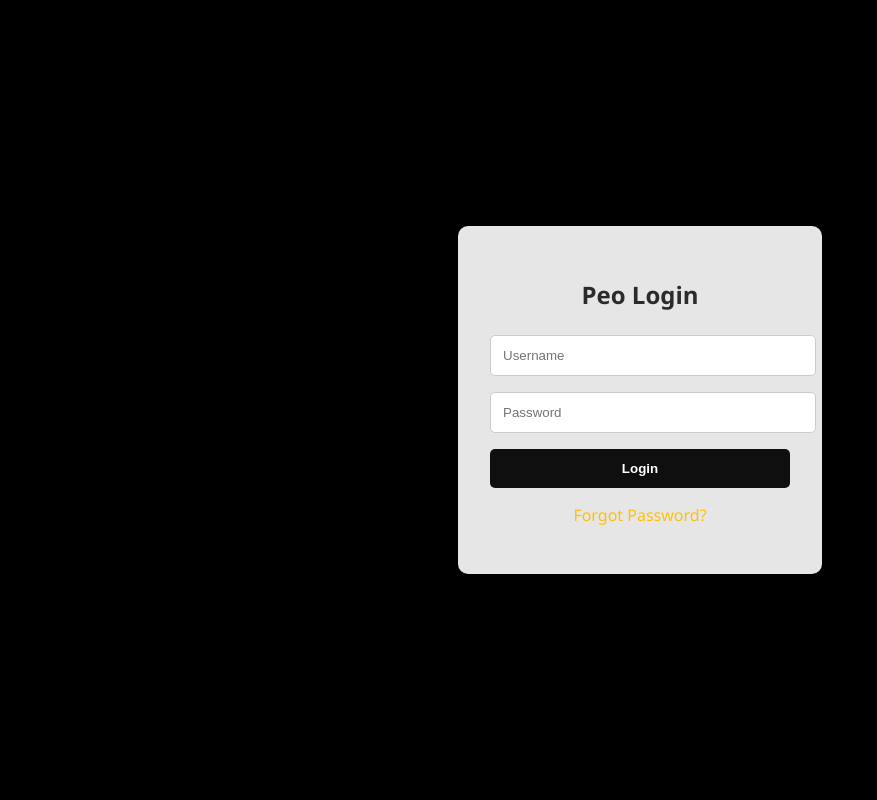
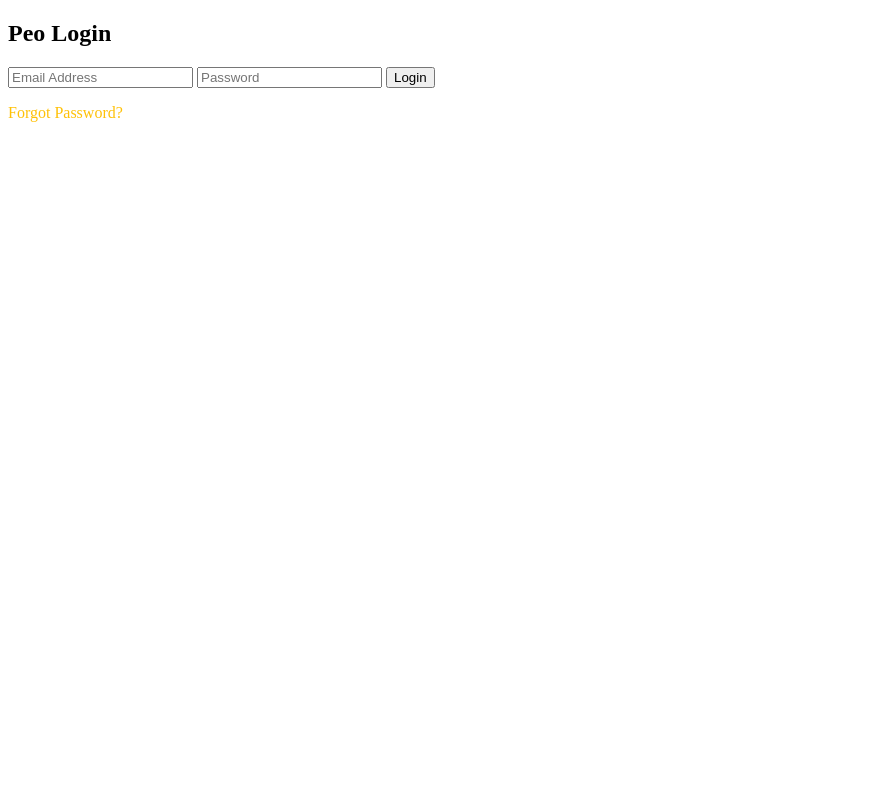
Before and after one commit to PML-1982/PeoApp, a Flask app: page /login-page in a window 1280 px wide. Shown: the whole page, without its empty margins (0-877 px from the left). Run offline with Flask 3, Linux system fonts and the light colour scheme.

Commit message:
🔐 Add session protection to routes, fix login and forgot password flow, enforce dashboard redirect

```diff
--- a/app.py
+++ b/app.py
@@ -36,10 +36,11 @@ scheduler.start()
 def login_required(f):
     @wraps(f)
     def decorated_function(*args, **kwargs):
-        if not session.get('logged_in'):
+        if 'user' not in session:
             return redirect(url_for('serve_login'))
         return f(*args, **kwargs)
     return decorated_function
+
 
 @app.route('/')
 def home():
@@ -58,15 +59,15 @@ def logout():
 def login():
     try:
         data = request.get_json(force=True)
-        username = data.get('username')
+        email = data.get('email')
         password = data.get('password')
 
-        if not isinstance(username, str) or not isinstance(password, str):
+        if not isinstance(email, str) or not isinstance(password, str):
             return jsonify({"success": False, "message": "Invalid input types."}), 400
 
         conn = sqlite3.connect(DB_PATH)
         cursor = conn.cursor()
-        cursor.execute("SELECT password, password_changed FROM users WHERE email = ?", (username,))
+        cursor.execute("SELECT password, password_changed FROM users WHERE email = ?", (email,))
         row = cursor.fetchone()
         conn.close()
 
@@ -75,8 +76,12 @@ def login():
             if isinstance(stored_hashed, str):
                 stored_hashed = stored_hashed.encode('utf-8')
             if bcrypt.checkpw(password.encode('utf-8'), stored_hashed):
-                session['user'] = username
-                return jsonify({"success": True, "message": "Login successful.", "password_changed": bool(row[1])})
+                session['user'] = email
+                return jsonify({
+                    "success": True,
+                    "message": "Login successful.",
+                    "password_changed": bool(row[1])
+                })
 
         return jsonify({"success": False, "message": "Invalid credentials"}), 401
 
@@ -93,17 +98,17 @@ def serve_change_password_page():
 @app.route('/change-password', methods=['POST'])
 def change_password():
     data = request.get_json()
-    username = data.get('username')
+    email = data.get('email')
     new_password = data.get('new_password')
 
-    if not username or not new_password:
-        return jsonify({"success": False, "message": "Username and new password required."}), 400
+    if not email or not new_password:
+        return jsonify({"success": False, "message": "Email and new password required."}), 400
 
     hashed_pw = bcrypt.hashpw(new_password.encode('utf-8'), bcrypt.gensalt())
 
     conn = sqlite3.connect(DB_PATH)
     cursor = conn.cursor()
-    cursor.execute("UPDATE users SET password = ?, password_changed = 1 WHERE email = ?", (hashed_pw, username))
+    cursor.execute("UPDATE users SET password = ?, password_changed = 1 WHERE email = ?", (hashed_pw, email))
     conn.commit()
     updated = cursor.rowcount
     conn.close()
@@ -114,31 +119,29 @@ def change_password():
 
 
 # === Serve Forgot Password Page ===
-@app.route('/forgot-password-page')
-def serve_forgot_password_page():
-    return render_template('forgot_password.html')
-
-# === Handle Forgot Password (POST) ===
 @app.route('/forgot-password', methods=['POST'])
 def forgot_password():
     data = request.json
-    username = data.get('username')
+    email = data.get('email')
 
-    if not username:
-        return jsonify({"success": False, "message": "Username is required."}), 400
+    if not email:
+        return jsonify({"success": False, "message": "Email is required."}), 400
 
     temp_password = "Temp@123"
     hashed_pw = bcrypt.hashpw(temp_password.encode('utf-8'), bcrypt.gensalt())
 
     conn = sqlite3.connect(DB_PATH)
     cursor = conn.cursor()
-    cursor.execute("UPDATE users SET password = ?, password_changed = 0 WHERE email = ?", (hashed_pw, username))
+    cursor.execute("UPDATE users SET password = ?, password_changed = 0 WHERE email = ?", (hashed_pw, email))
     conn.commit()
     updated = cursor.rowcount
     conn.close()
 
     if updated:
-        return jsonify({"success": True, "message": f"Password reset successfully. Your temporary password is: {temp_password}"})
+        return jsonify({
+            "success": True,
+            "message": f"Password reset successfully. Your temporary password is: {temp_password}"
+        })
     return jsonify({"success": False, "message": "User not found."}), 404
 
 # === STATEMENTS ===
--- a/init_users_db.py
+++ b/init_users_db.py
@@ -4,7 +4,7 @@ import sqlite3
 conn = sqlite3.connect('peo_users.db')
 cursor = conn.cursor()
 
-# Drop the table if it already exists (⚠️ Only do this intentionally)
+#Drop the table if it already exists (⚠️ Only do this intentionally)
 cursor.execute("DROP TABLE IF EXISTS users")
 
 # Create the users table with email
--- a/templates/login.html
+++ b/templates/login.html
@@ -7,98 +7,50 @@
   <link rel="icon" href="{{ url_for('static', filename='images/FaviconLogo.png') }}" type="image/png" />
   <link rel="stylesheet" href="{{ url_for('static', filename='styles.css') }}">
   <link rel="manifest" href="/static/manifest.json">
-  <style>
-    body {
-      margin: 0;
-      font-family: 'Segoe UI', Tahoma, Geneva, Verdana, sans-serif;
-      background: "{{ url_for('static', filename='images/FaviconLogo.png') }}" no-repeat center center fixed;
-      background-size: 400px 300px;
-      background-color: black;
-      display: flex;
-      align-items: center;
-      justify-content: center;
-      height: 100vh;
-    }
-    .login-box {
-      background: rgba(255, 255, 255, 0.9);
-      padding: 2rem;
-      border-radius: 10px;
-      box-shadow: 0 6px 20px rgba(0, 0, 0, 0.2);
-      width: 300px;
-      text-align: center;
-    }
-    .login-box h2 {
-      margin-bottom: 1.5rem;
-      color: #2b2b2b;
-    }
-    .login-box input {
-      width: 100%;
-      padding: 0.75rem;
-      margin-bottom: 1rem;
-      border: 1px solid #ccc;
-      border-radius: 5px;
-    }
-    .login-box button {
-      width: 100%;
-      padding: 0.75rem;
-      background-color: #0f0f0f;
-      color: white;
-      border: none;
-      border-radius: 5px;
-      cursor: pointer;
-      font-weight: bold;
-    }
-    .login-box button:hover {
-      background-color: #444;
-    }
-  </style>
 </head>
 <body>
 
   <div class="login-box">
     <h2>Peo Login</h2>
-    <input type="text" id="username" placeholder="Username" />
+    <input type="text" id="email" placeholder="Email Address" />
     <input type="password" id="password" placeholder="Password" />
     <button onclick="login()">Login</button>
+
     <p style="margin-top: 1rem;">
       <a href="{{url_for('serve_forgot_password_page')}}" style="color: #ffc107; text-decoration: none;">Forgot Password?</a>
     </p>
   </div>
+
   <script>
     function login() {
-    const username = document.getElementById('username').value;
+      const email = document.getElementById('email').value.trim();
       const password = document.getElementById('password').value;
 
       fetch('/login', {
         method: 'POST',
-      headers: {
-        'Content-Type': 'application/json'
-      },
-      body: JSON.stringify({
-        username: username,
-        password: password
-      })
+        headers: {'Content-Type': 'application/json'},
+        body: JSON.stringify({ email, password })
       })
       .then(response => response.json())
       .then(data => {
         if (data.success) {
-        localStorage.setItem("peo_user", username);
+          localStorage.setItem("peo_user", email);
           if (!data.password_changed) {
+            // Redirect to change-password *only after* first login
             window.location.href = "/change-password-page";
           } else {
             window.location.href = "{{ url_for('serve_dashboard') }}";
           }
         } else {
-        alert("Invalid login. Please try again.");
+          alert("Invalid email or password. Try again.");
         }
       })
       .catch(error => {
+        console.error("Login error:", error);
         alert("Unable to connect to login server.");
-      console.error("Login error:", error);
       });
     }
 
-  // Register service worker
     if ('serviceWorker' in navigator) {
       window.addEventListener('load', function () {
         navigator.serviceWorker.register('/static/service-worker.js')
@@ -111,5 +63,6 @@
       });
     }
   </script>
+
 </body>
 </html>
```
Also changed, not shown: templates/change_password.html (+6 -6 lines), templates/forgot_password.html (+9 -66 lines), peo_users.db, 3 other files. Lines whose indentation alone changed are shown as unchanged.
